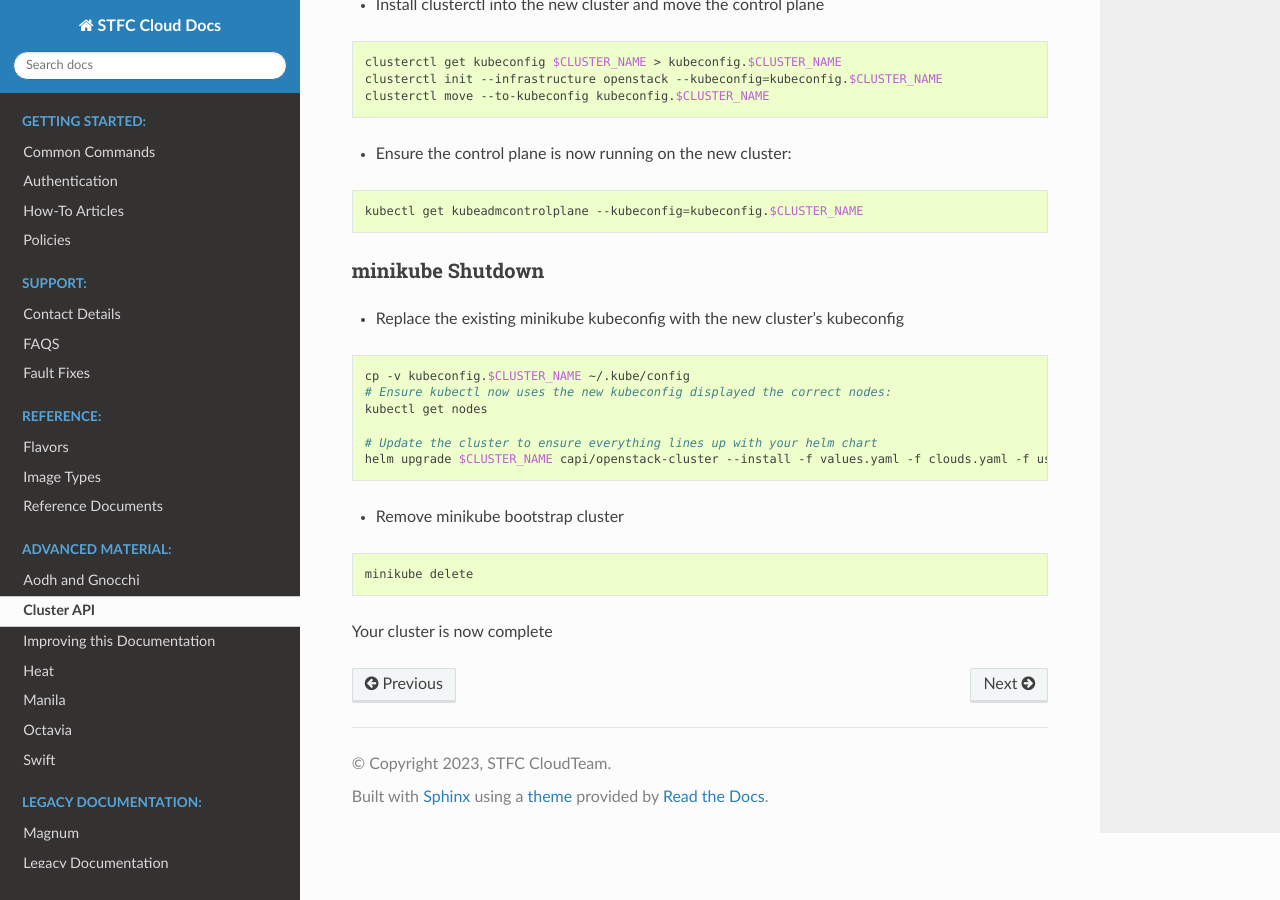
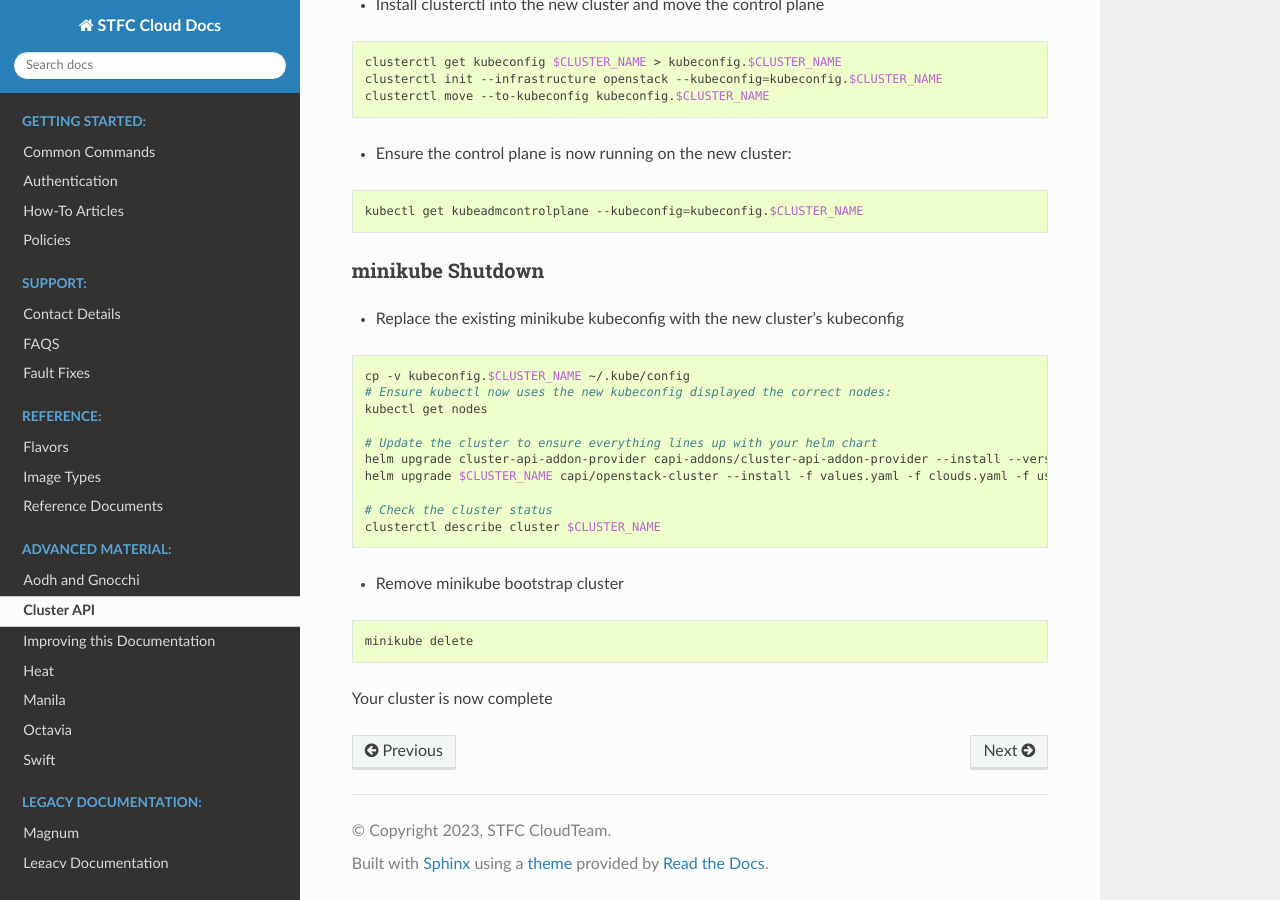
Before and after one commit to stfc/cloud-docs, a Sphinx documentation site: the page built from source/ClusterAPI/Setup.rst, in a window 1280 px wide and 900 px high, scrolled down 4841 px. Built offline with Sphinx 7.4.7 and the Read the Docs theme 2.0.0, drawn with Linux system fonts in a browser that asks for light colours.

Commit message:
Add missing install step for CRDs
This is required for the subsequent install step

```diff
--- a/source/ClusterAPI/Setup.rst
+++ b/source/ClusterAPI/Setup.rst
@@ -240,7 +240,11 @@ minikube Shutdown
     kubectl get nodes
 
     # Update the cluster to ensure everything lines up with your helm chart
-    helm upgrade $CLUSTER_NAME capi/openstack-cluster --install -f values.yaml -f clouds.yaml -f user-values.yaml -f flavors.yaml
+    helm upgrade cluster-api-addon-provider capi-addons/cluster-api-addon-provider --install --version ">=0.1.0-dev.0.main.0,<0.1.0-dev.0.main.9999999999" --wait
+    helm upgrade $CLUSTER_NAME capi/openstack-cluster --install -f values.yaml -f clouds.yaml -f user-values.yaml -f flavors.yaml --wait
+
+    # Check the cluster status
+    clusterctl describe cluster $CLUSTER_NAME
 
 - Remove minikube bootstrap cluster
 
```
